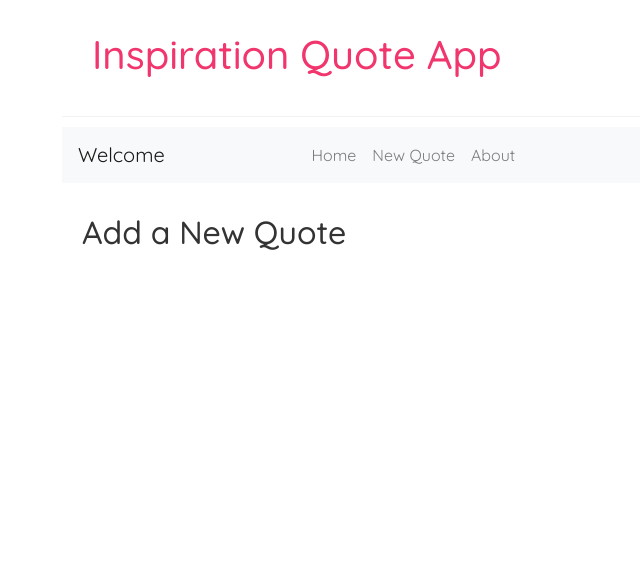
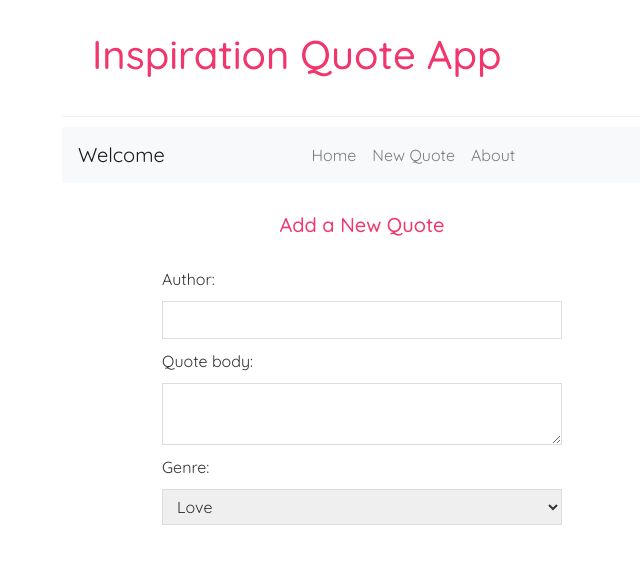
Before and after one commit to krishna-thapa/quote-react-web-app, a React (Create React App) app: page /create in a window 1280 px wide. Shown: the top 564 px of the page, without its empty margins (278-918 px from the left). Built offline with nearby package versions, Linux system fonts and the light colour scheme.

Commit message:
Create quote page added

```diff
--- a/src/pages/Create.js
+++ b/src/pages/Create.js
@@ -1,9 +1,43 @@
+import { useState } from "react";
+import '../style/createQuote.css'
+
 const Create = () => {
+  const [author, setAuthor] = useState('');
+  const [quoteBody, setQuoteBody] = useState('');
+  const [genre, setGenre] = useState('love');
+
   return (
     <div className="create">
       <h2>Add a New Quote</h2>
+      <form>
+        <label>Author:</label>
+        <input
+          type="text"
+          required
+          value={author}
+          onChange={(e) => setAuthor(e.target.value)}
+        />
+        <label>Quote body:</label>
+        <textarea
+          required
+          value={quoteBody}
+          onChange={(e) => setQuoteBody(e.target.value)}
+        ></textarea>
+        <label>Genre:</label>
+        <select
+          value={genre}
+          onChange={(e) => setGenre(e.target.value)}
+        >
+          <option value="love">Love</option>
+          <option value="sad">Sad</option>
+          <option value="peace">Peace</option>
+          <option value="war">War</option>
+          <option value="family">family</option>
+          <option value="other">Other</option>
+        </select>
+      </form>
     </div>
-   );
+  );
 }
 
 export default Create;
--- /dev/null
+++ b/src/style/createQuote.css
@@ -0,0 +1,31 @@
+/* create new quote form */
+.create {
+  max-width: 400px;
+  margin: 0 auto;
+  text-align: center;
+}
+.create label {
+  text-align: left;
+  display: block;
+}
+.create h2 {
+  font-size: 20px;
+  color: #f1356d;
+  margin-bottom: 30px;
+}
+.create input, .create textarea, .create select {
+  width: 100%;
+  padding: 6px 10px;
+  margin: 10px 0;
+  border: 1px solid #ddd;
+  box-sizing: border-box;
+  display: block;
+}
+.create button {
+  background: #f1356d;
+  color: #fff;
+  border: 0;
+  padding: 8px;
+  border-radius: 8px;
+  cursor: pointer;
+}
```
